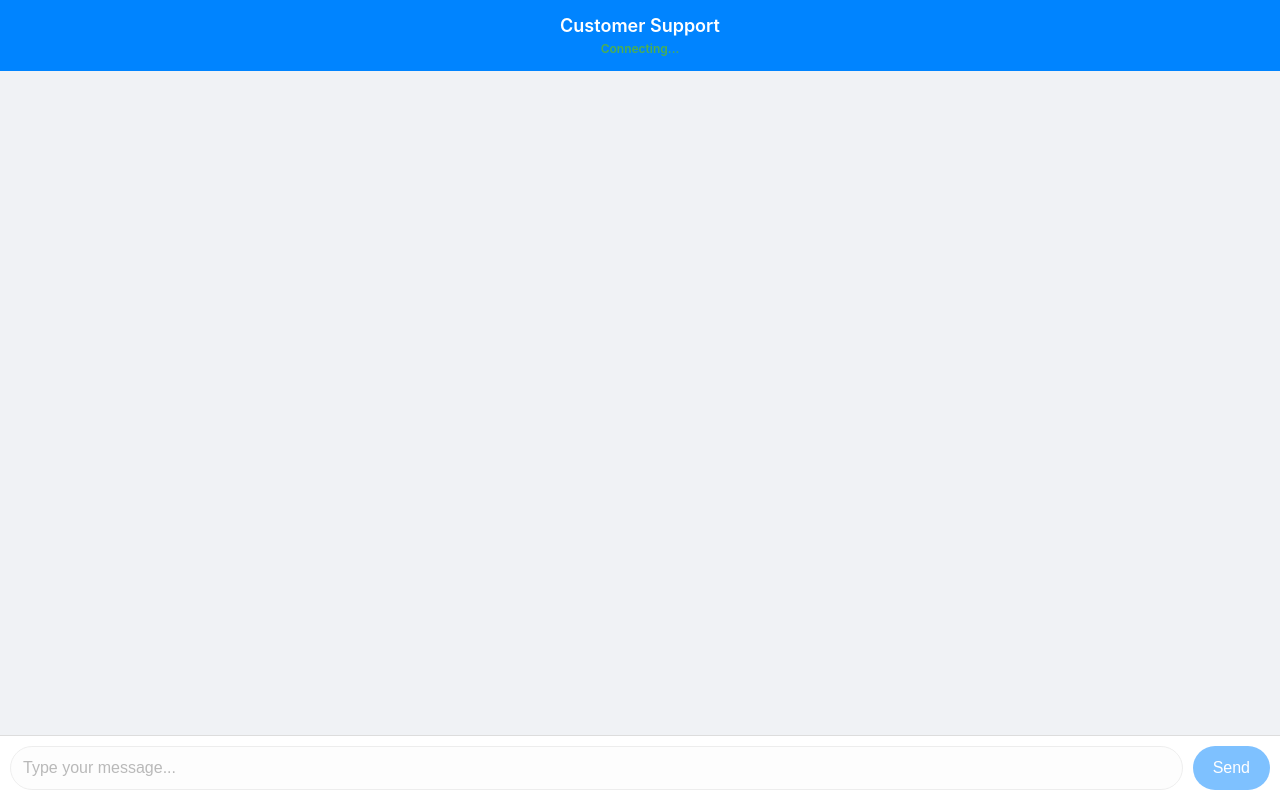
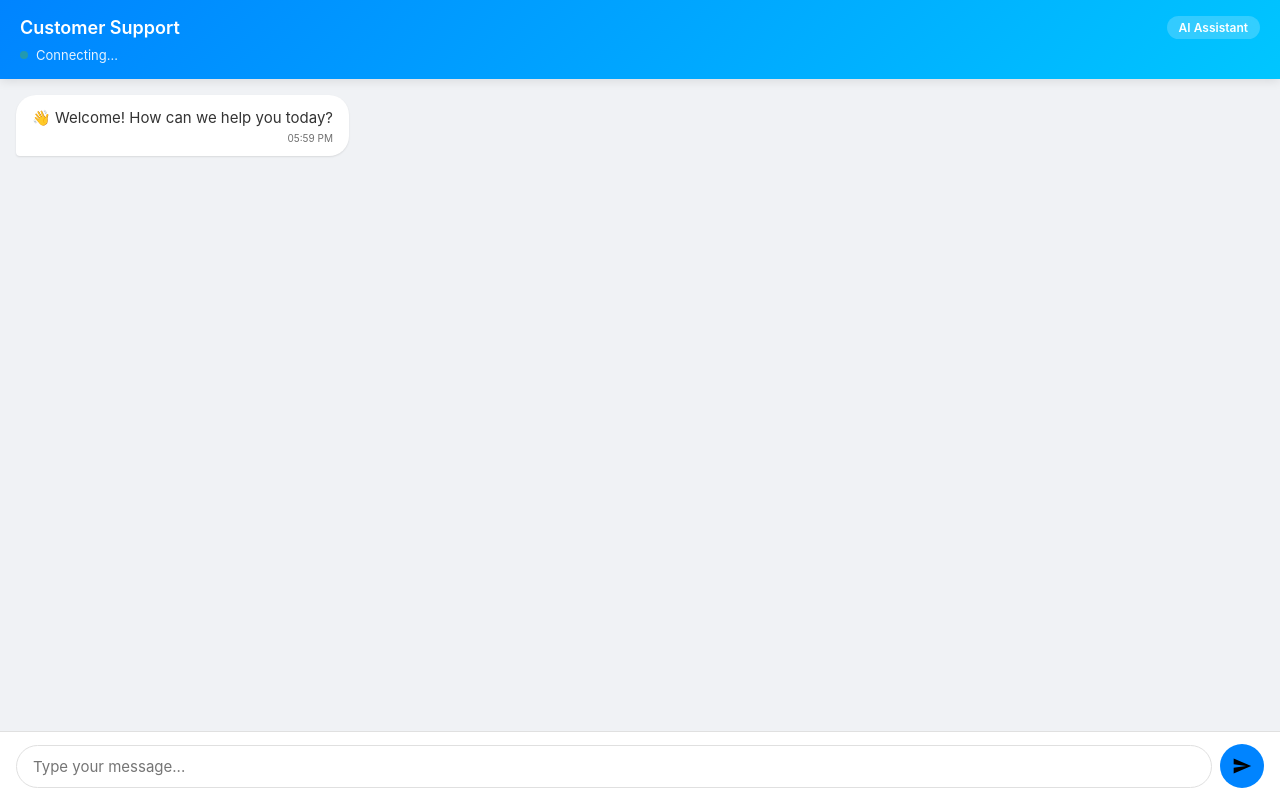
Before and after one commit to sharmaram192232-blip/chat-system, a website: page user-app/public/index.html in a window 1280 px wide. Drawn offline with nearby package versions, Linux system fonts and the light colour scheme; no server answers.

Commit message:
Update index.html 1234

```diff
--- a/user-app/public/index.html
+++ b/user-app/public/index.html
@@ -2,117 +2,59 @@
 <html lang="en">
 <head>
     <meta charset="UTF-8">
-    <meta name="viewport" content="width=device-width, initial-scale=1.0, maximum-scale=1.0, user-scalable=no">
+    <meta name="viewport" content="width=device-width, initial-scale=1.0, maximum-scale=1.0, user-scalable=no, viewport-fit=cover">
     <title>Chat Support</title>
-    <style>
-        * { margin: 0; padding: 0; box-sizing: border-box; }
-        body, html { height: 100%; width: 100%; font-family: -apple-system, BlinkMacSystemFont, 'Segoe UI', Roboto, sans-serif; }
-
-        .chat-container {
-            height: 100vh;
-            display: flex;
-            flex-direction: column;
-            background: white;
-        }
-
-        .chat-header {
-            background: #0084ff;
-            color: white;
-            padding: 15px 20px;
-            text-align: center;
-            font-size: 18px;
-            font-weight: 600;
-        }
-
-        #status {
-            font-size: 12px;
-            color: #4caf50;
-            margin-top: 5px;
-        }
-
-        #messagesContainer {
-            flex: 1;
-            padding: 15px;
-            overflow-y: auto;
-            background: #f0f2f5;
-            display: flex;
-            flex-direction: column;
-            gap: 10px;
-        }
-
-        .message {
-            max-width: 80%;
-            padding: 10px 15px;
-            border-radius: 18px;
-            word-wrap: break-word;
-        }
-
-        .message.user {
-            align-self: flex-end;
-            background: #0084ff;
-            color: white;
-        }
-
-        .message.ai, .message.agent {
-            align-self: flex-start;
-            background: white;
-            color: #333;
-            box-shadow: 0 1px 2px rgba(0,0,0,0.1);
-        }
-
-        .input-area {
-            display: flex;
-            padding: 10px;
-            background: white;
-            border-top: 1px solid #ddd;
-            gap: 10px;
-        }
-
-        #messageInput {
-            flex: 1;
-            padding: 12px;
-            border: 1px solid #ddd;
-            border-radius: 24px;
-            font-size: 16px;
-            outline: none;
-        }
-
-        #messageInput:focus {
-            border-color: #0084ff;
-        }
-
-        #sendButton {
-            padding: 12px 20px;
-            background: #0084ff;
-            color: white;
-            border: none;
-            border-radius: 24px;
-            font-size: 16px;
-            cursor: pointer;
-        }
-
-        #sendButton:disabled, #messageInput:disabled {
-            opacity: 0.5;
-            cursor: not-allowed;
-        }
-    </style>
+    <link rel="stylesheet" href="css/style.css">
 </head>
 <body>
-    <div class="chat-container">
-        <div class="chat-header">
-            Customer Support
-            <div id="status">Connecting...</div>
+    <div class="chat-fullscreen">
+        <div class="chat-interface">
+            <div class="chat-header">
+                <div class="header-info">
+                    <h3>Customer Support</h3>
+                    <span class="ai-badge" id="aiBadge">AI Assistant</span>
+                </div>
+                <div class="header-status">
+                    <span class="status-dot" id="statusDot"></span>
+                    <span id="statusText">Connecting...</span>
+                </div>
+            </div>
+
+            <div class="messages-container" id="messagesContainer"></div>
+
+            <div class="typing-indicator" id="typingIndicator" style="display: none;">
+                <span></span><span></span><span></span>
+            </div>
+
+            <div class="chat-input-container">
+                <textarea
+                    id="messageInput"
+                    placeholder="Type your message..."
+                    rows="1"
+                    disabled
+                ></textarea>
+                <button id="sendButton" disabled>
+                    <svg viewBox="0 0 24 24">
+                        <path d="M2.01 21L23 12 2.01 3 2 10l15 2-15 2z"/>
+                    </svg>
+                </button>
+            </div>
         </div>
+    </div>
 
-        <div id="messagesContainer"></div>
-
-        <div class="input-area">
-            <input type="text" id="messageInput" placeholder="Type your message..." disabled>
-            <button id="sendButton" disabled>Send</button>
+    <div class="name-modal" id="nameModal" style="display: none;">
+        <div class="modal-content">
+            <h3>👋 Before you go</h3>
+            <p>May we know your name?</p>
+            <input type="text" id="userNameInput" placeholder="Enter your name (optional)">
+            <div class="modal-buttons">
+                <button id="saveNameBtn">Save</button>
+                <button id="skipNameBtn">Skip</button>
+            </div>
         </div>
     </div>
 
     <script src="https://cdn.socket.io/4.5.4/socket.io.min.js"></script>
-    <script src="chat.js"></script>
+    <script src="js/chat.js"></script>
 </body>
 </html>
```
